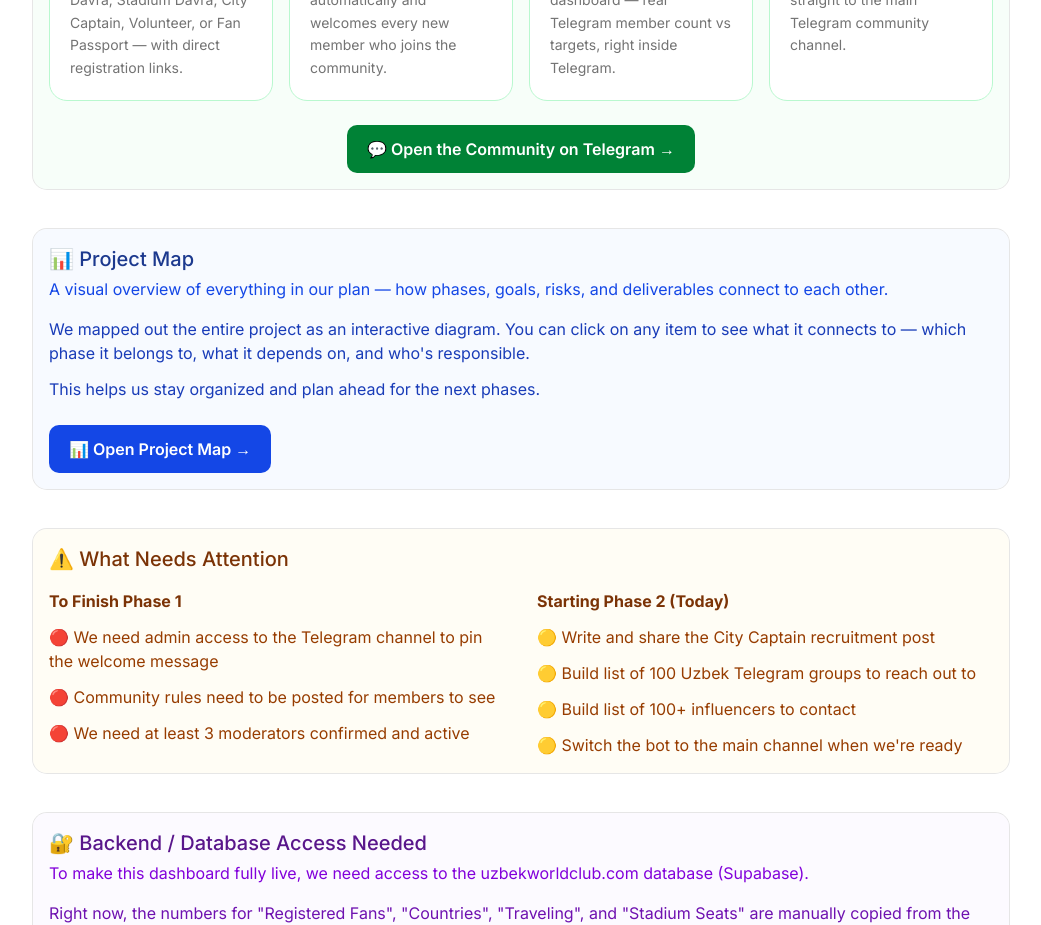
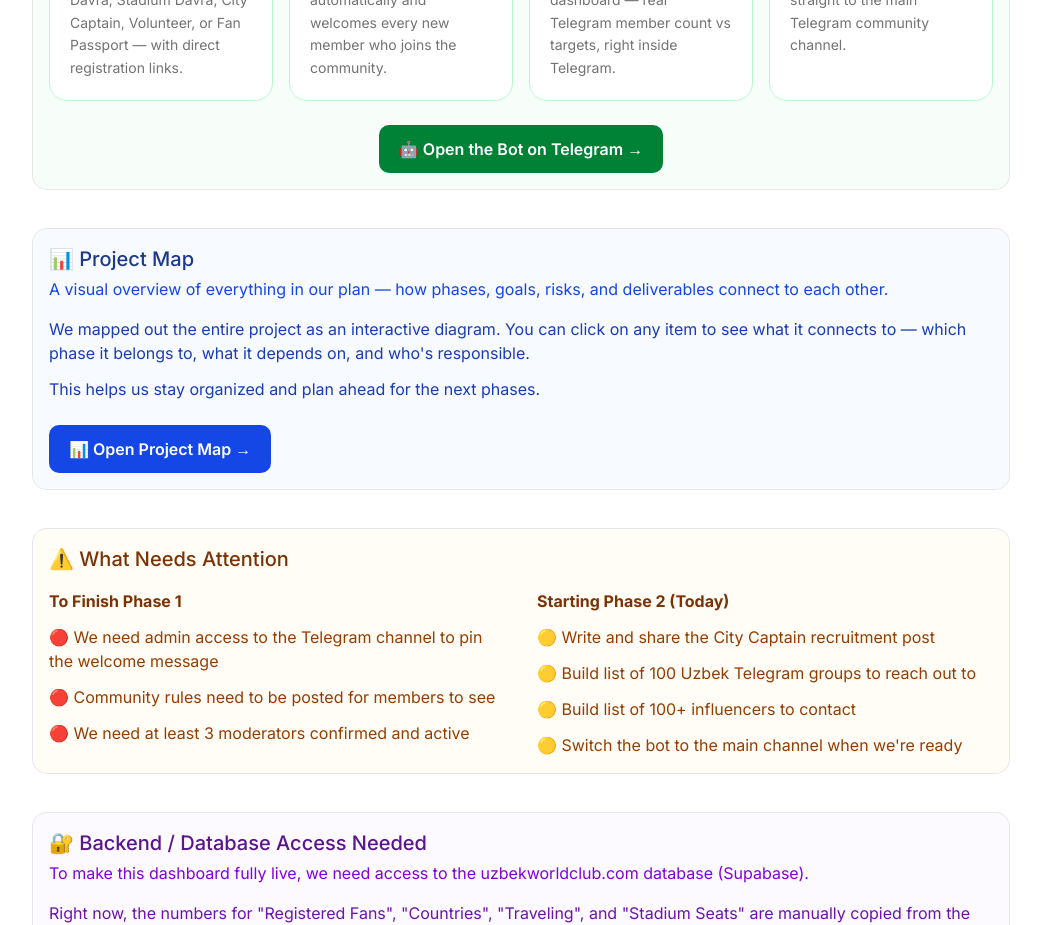
Before and after one commit to aziz-turgunoff/uzbekworldclub-dashboard, a Next.js app: page / in a window 1280 px wide. Shown: the part 3760-4685 px from the top of the page, without its empty margins (119-1160 px from the left). Built offline with nearby package versions, Linux system fonts and the light colour scheme; no server answers.

Commit message:
fix: bot showcase button opens the bot (@UzbekWorldClub_Bot), not the community

```diff
--- a/src/app/page.tsx
+++ b/src/app/page.tsx
@@ -522,12 +522,12 @@ export default function Dashboard() {
             </div>
             <div className="mt-6 text-center">
               <a
-                href="https://t.me/UzbekWorldClub"
+                href="https://t.me/UzbekWorldClub_Bot"
                 target="_blank"
                 rel="noreferrer"
                 className="inline-flex items-center gap-2 rounded-lg bg-green-700 dark:bg-green-600 text-white px-5 py-3 text-base font-semibold hover:bg-green-800 dark:hover:bg-green-500 transition-colors no-underline"
               >
-                💬 Open the Community on Telegram →
+                🤖 Open the Bot on Telegram →
               </a>
             </div>
           </CardContent>
```
